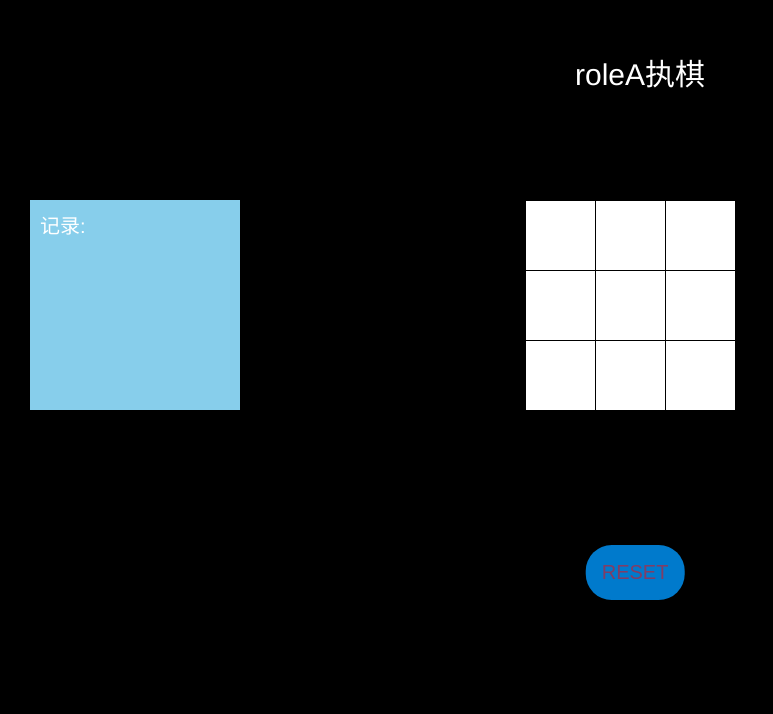
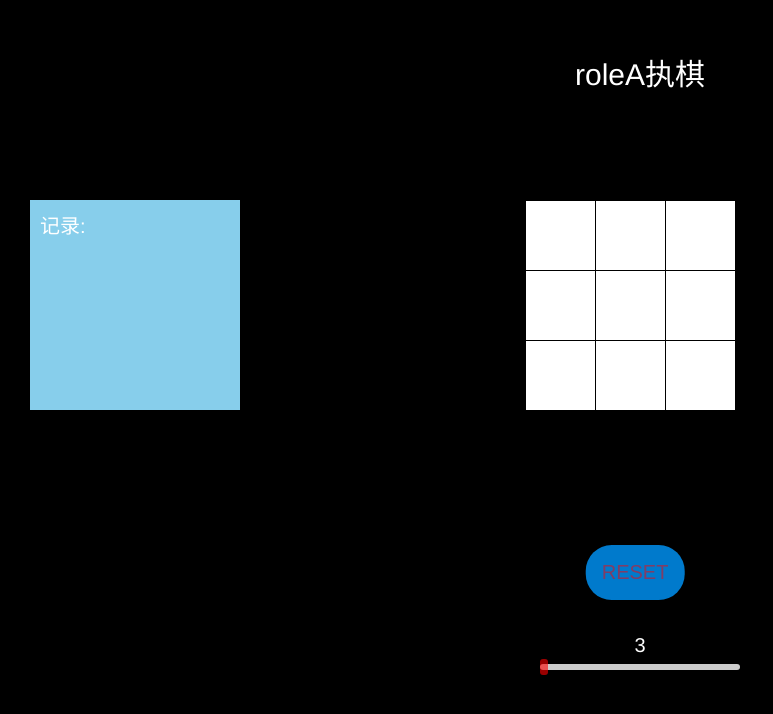
Before and after one commit to bluehezi/wordgame, a Vue app: page / in a window 1280 px wide. Shown: the top 714 px of the page, without its empty margins (0-773 px from the left). Built offline with nearby package versions, Linux system fonts and the light colour scheme.

Commit message:
加入可修改棋盘的难度功能

```diff
--- a/src/components/ChessBoard.vue
+++ b/src/components/ChessBoard.vue
@@ -102,18 +102,32 @@ export default {
       }
       return false
     },
-    changeChessBoard (step, nextRole) {
+    changeChessBoard (step, nextRole, form) {
       if (step) {
         this.chessboard = deepCopy(step)
       } else {
         this.chessboard = []
-        for (let i = 0; i < this.form; ++i) {
+        // 传入form参数修改棋盘的格局
+        if (!form) {
+          form = this.form
+        }
+        for (let i = 0; i < form; ++i) {
           let arr = []
           this.chessboard.push(arr)
-          for (let j = 0; j < this.form; ++j) {
+          for (let j = 0; j < form; ++j) {
             arr.push('')
           }
         }
+        // 在下一次任务队列修改棋盘的宽高
+        this.$nextTick(() => {
+          // 根据传入的棋盘规格设置行的高，每个格格的宽
+          Array.prototype.forEach.call(this.$el.getElementsByClassName('row'), (v, i) => {
+            v.style.height = 100 / this.form + '%'
+            Array.prototype.forEach.call(v.getElementsByClassName('cell'), (cell, i) => {
+              cell.style.width = 100 / this.form + '%'
+            })
+          })
+        })
       }
       this.victory = false
       this.nextRole = nextRole
@@ -146,7 +160,11 @@ export default {
   beforeUpdated () { },
   updated () { },
   beforeDestoryed () { },
-  destoryed () { }
+  destoryed () { },
+  watch: {
+    form: function (newValue, oldValue) {
+    }
+  }
 }
 </script>
 
@@ -174,7 +192,7 @@ export default {
       border-bottom: none;
       border-right: none;
       background-color: #ffffff;
-      font-size: 40px;
+      font-size: 10px;
       vertical-align: middle;
       &::last-child {
         border-bottom: 1px solid #000;
--- a/src/components/Game.vue
+++ b/src/components/Game.vue
@@ -22,12 +22,14 @@
         ref='modal'
         :message="info"
         @_close="_reset"/>
+        <SettingBar @countChange='_formChange'/>
   </div>
 </template>
 
 <script>
 import ChessBoard from './ChessBoard'
 import Modal from './Modal'
+import SettingBar from './SettingBar'
 export default {
   data: function () {
     return {
@@ -40,7 +42,8 @@ export default {
   },
   components: {
     ChessBoard,
-    Modal
+    Modal,
+    SettingBar
   },
   updated: function () {
   },
@@ -82,7 +85,11 @@ export default {
       this.recordInfo = []
       this.winner = ''
       this.nextRole = 'roleA'
-      this.$refs.chessboard.changeChessBoard(null, this.nextRole)
+      this.$refs.chessboard.changeChessBoard(null, this.nextRole, this.form)
+    },
+    _formChange (form) {
+      this.form = form
+      this._reset()
     }
   },
   // 计算属性
--- /dev/null
+++ b/src/components/SettingBar.vue
@@ -0,0 +1,79 @@
+<template>
+  <div id="settingbar" @click="change($event)">
+    <span class='count'>{{count}}</span>
+    <div class='bg' ref='bg'></div>
+    <div class="knob" ref='knob'></div>
+  </div>
+</template>
+
+<script>
+export default {
+  data: function () {
+    return {
+      count: 3,
+      min: 3,
+      max: 10
+    }
+  },
+  methods: {
+    change (e) {
+      if (e.target.className === 'knob' || e.target.className === 'count') {
+        return
+      }
+      if (e.offsetX < 0 || e.offsetX >= 200) {
+        return
+      }
+      this.count = Math.floor(e.offsetX / 200 * (this.max - this.min + 1)) + this.min
+      this.$refs.bg.style.width = (this.count - this.min) / (this.max - this.min) * 200 + 'px'
+      this.$refs.knob.style.left = (this.count - this.min) * 100 / (this.max - this.min) + '%'
+      if (this.count === this.max) {
+        this.$refs.knob.style.marginLeft = '-8px'
+      } else {
+        this.$refs.knob.style.marginLeft = '0px'
+      }
+      this.$emit('countChange', this.count)
+      e.stopPropagation()
+    }
+  }
+}
+</script>
+
+<style lang="scss" scoped>
+#settingbar {
+  width: 200px;
+  height: 6px;
+  position: absolute;
+  left: 50%;
+  margin-left: -100px;
+  bottom: 130px;
+  background-color: rgba(255,255,255,.8);
+  border-radius: 3px;
+  cursor: pointer;
+  .count {
+    color: #fff;
+    width: 30px;
+    height: 30px;
+    position: absolute;
+    top: -30px;
+    left: 50%;
+    margin-left: -15px;
+    font-size: 20px;
+  }
+  .knob {
+    width: 8px;
+    height: 16px;
+    position: absolute;
+    left:0;
+    top: -5px;
+    background-color: rgba(255,0,0,.6);
+    border-radius: 3px;
+  }
+  .bg {
+    position: absolute;
+    left: 0;
+    top: 0;
+    height: 100%;
+    background-color: rgba(255,0,0,.6);
+  }
+}
+</style>
```
